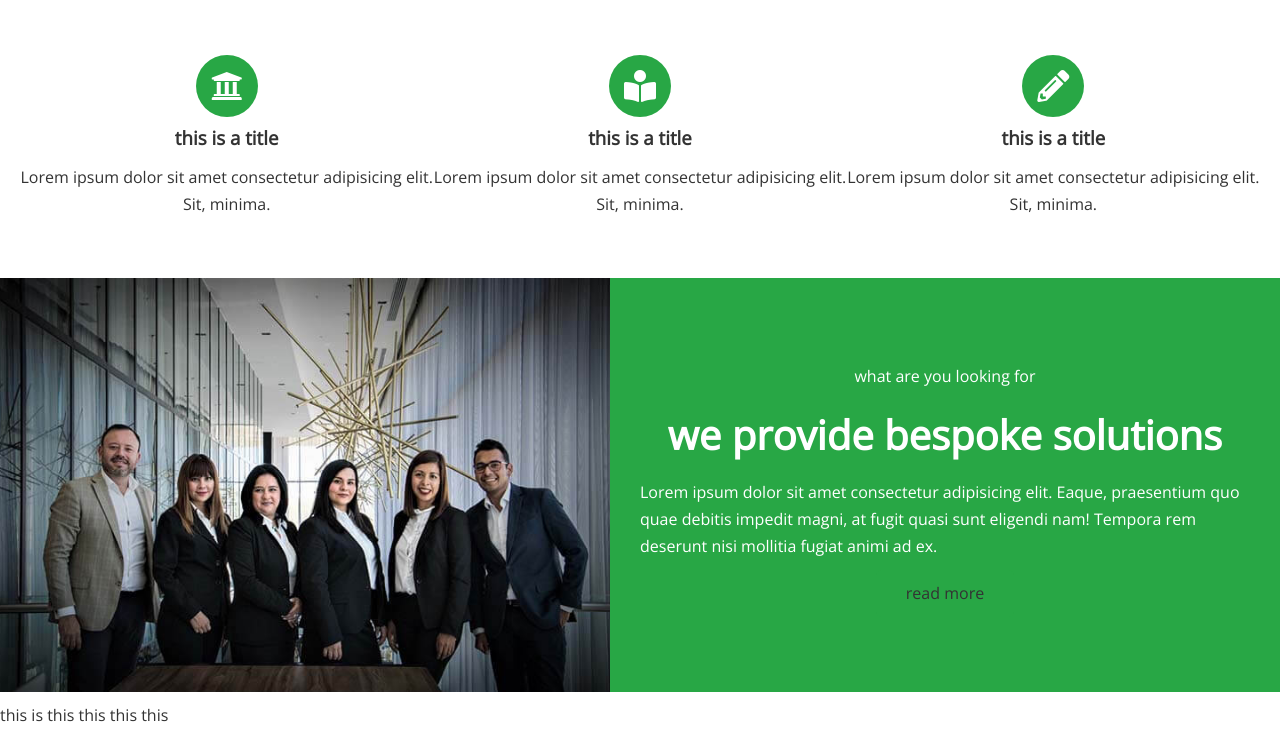
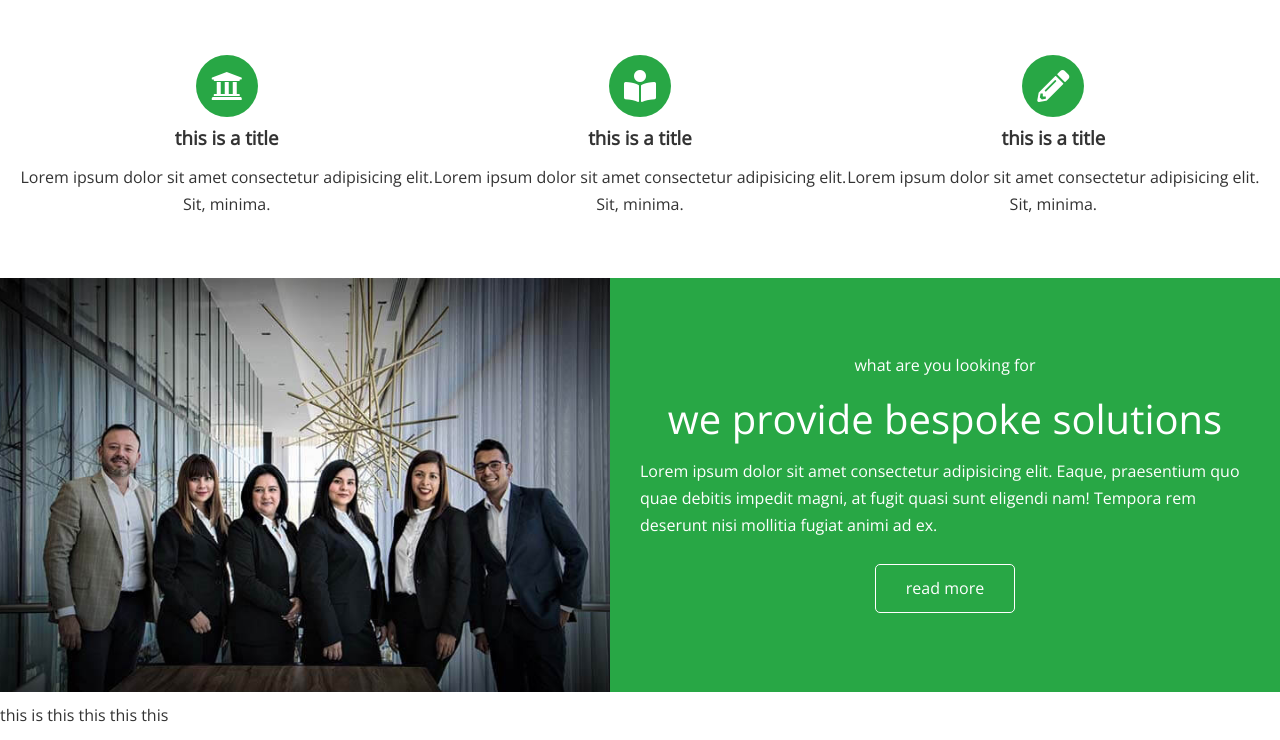
Before and after one commit to nimanoori22/practice_css, a plain HTML site: page company_website/index.html in a window 1280 px wide. Shown: the part 800-1540 px from the top of the page. Drawn offline with nearby package versions, Linux system fonts and the light colour scheme.

Commit message:
solution

```diff
--- a/company_website/css/style.css
+++ b/company_website/css/style.css
@@ -195,4 +195,13 @@ nav {
 
 .solutions .solution h3 {
     font-size: 40px;
+    line-height: 1.2;
+    font-weight: normal;
+    margin: 5px 0;
 }
+
+.solutions .solution a {
+    border: 1px solid #fff;
+    color: #fff;
+    margin: 15px;
+}
```
